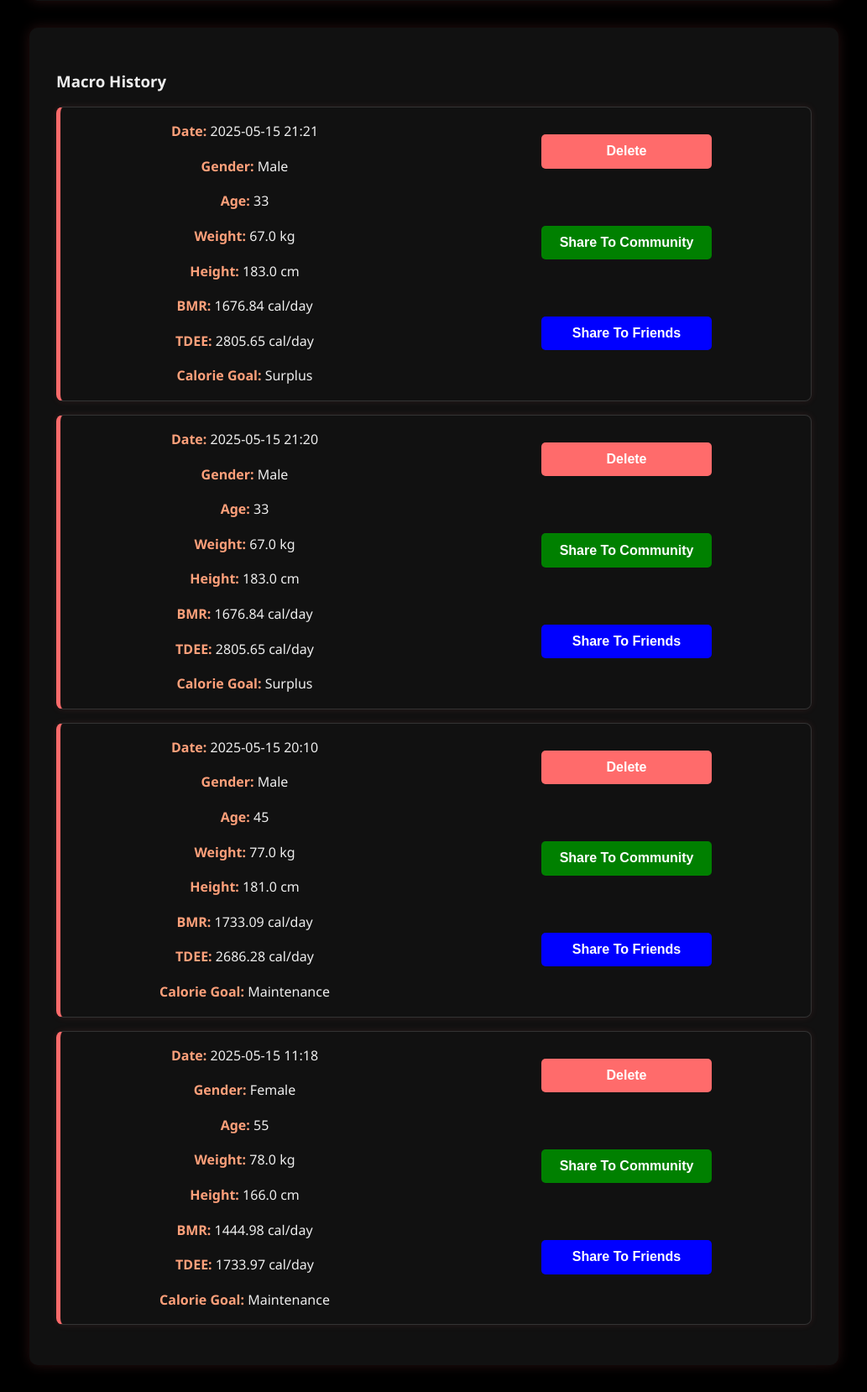
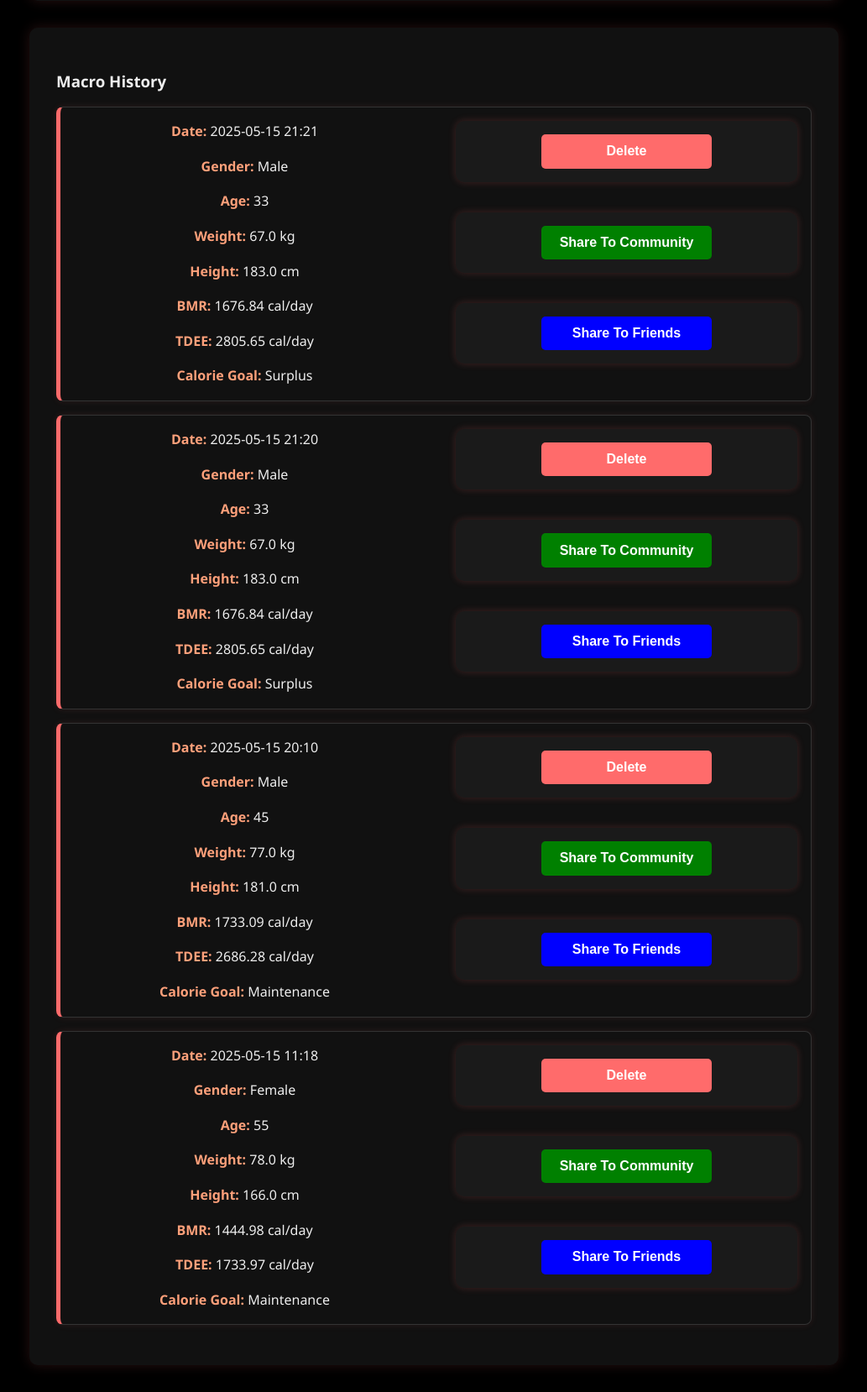
Before and after one commit to noahgibson710/CITS3403-project, a Flask app: page /profile in a window 1280 px wide. Shown: the part 1696-3354 px from the top of the page at 84% size, without its empty margins (123-1156 px from the left). Run offline with Flask 2, Linux system fonts and the light colour scheme; a user stored in the database is signed in; data comes from the database, SQL or seed files in the repository; some libraries are stand-ins or nearby versions.

Commit message:
fixed form css

```diff
--- a/app/static/css/style.css
+++ b/app/static/css/style.css
@@ -55,15 +55,14 @@ nav a:hover::after {
   width: 100%;
 }
 
-/* Form styling */
-/* form {
+form {
   background-color: #1a1a1a;
   padding: 2rem;
   border-radius: 10px;
   max-width: 500px;
   margin: 2rem auto;
   box-shadow: 0 0 10px rgba(255, 107, 107, 0.2);
-} */
+}
 
 label {
   font-weight: bold;
```
